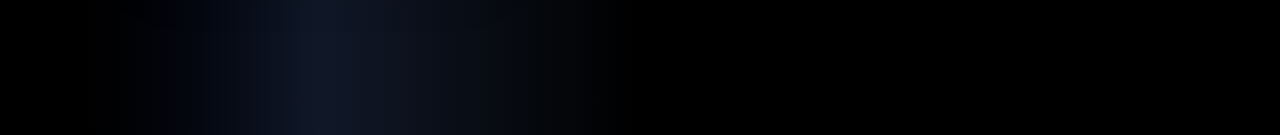
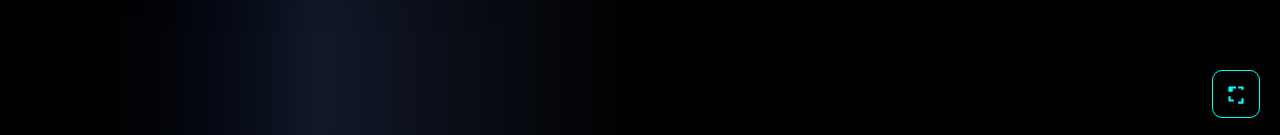
Before and after one commit to manikantac4/SORT_THE_BALLS, a React (Vite) app: page /game in a window 1280 px wide. Shown: the part 662-797 px from the top of the page. Built offline with nearby package versions, Linux system fonts and the light colour scheme.

Commit message:
intial commit

```diff
--- a/src/App.jsx
+++ b/src/App.jsx
@@ -1,18 +1,24 @@
 import React from "react";
 import { BrowserRouter, Routes, Route } from "react-router-dom";
+
 import SortTheBalls from "./SortTheBalls";
 import Landingpage from "./Startingpage";
 import Loading from "./Loading";
+import FullscreenButton from "./FullscreenButton";
 
 
 function App() {
   return (
     <BrowserRouter>
+
       <Routes>
         <Route path="/" element={<Landingpage />} />
-         <Route path="/loading" element={<Loading />} />
+        <Route path="/loading" element={<Loading />} />
         <Route path="/game" element={<SortTheBalls />} />
       </Routes>
+
+      <FullscreenButton />
+
     </BrowserRouter>
   );
 }
--- /dev/null
+++ b/src/FullscreenButton.jsx
@@ -0,0 +1,49 @@
+import React from "react"
+
+export default function FullscreenButton() {
+
+  const enterFullscreen = () => {
+
+    const element = document.documentElement
+
+    if (element.requestFullscreen) {
+      element.requestFullscreen()
+    }
+    else if (element.webkitRequestFullscreen) {
+      element.webkitRequestFullscreen()
+    }
+    else if (element.msRequestFullscreen) {
+      element.msRequestFullscreen()
+    }
+
+  }
+
+  return (
+    <div
+      onClick={enterFullscreen}
+      style={{
+        position: "fixed",
+        bottom: "20px",
+        right: "20px",
+        zIndex: 9999,
+        cursor: "pointer",
+        background: "rgba(0,0,0,0.6)",
+        borderRadius: "10px",
+        padding: "10px",
+        border: "1px solid cyan"
+      }}
+    >
+      {/* fullscreen icon */}
+      <svg
+        xmlns="http://www.w3.org/2000/svg"
+        width="26"
+        height="26"
+        fill="cyan"
+        viewBox="0 0 24 24"
+      >
+        <path d="M7 14H5v5h5v-2H7v-3zm0-4h2V7h3V5H5v5zm10 9h-3v2h5v-5h-2v3zm0-14v3h2V5h-5v2h3z"/>
+      </svg>
+    </div>
+  )
+
+}
```
